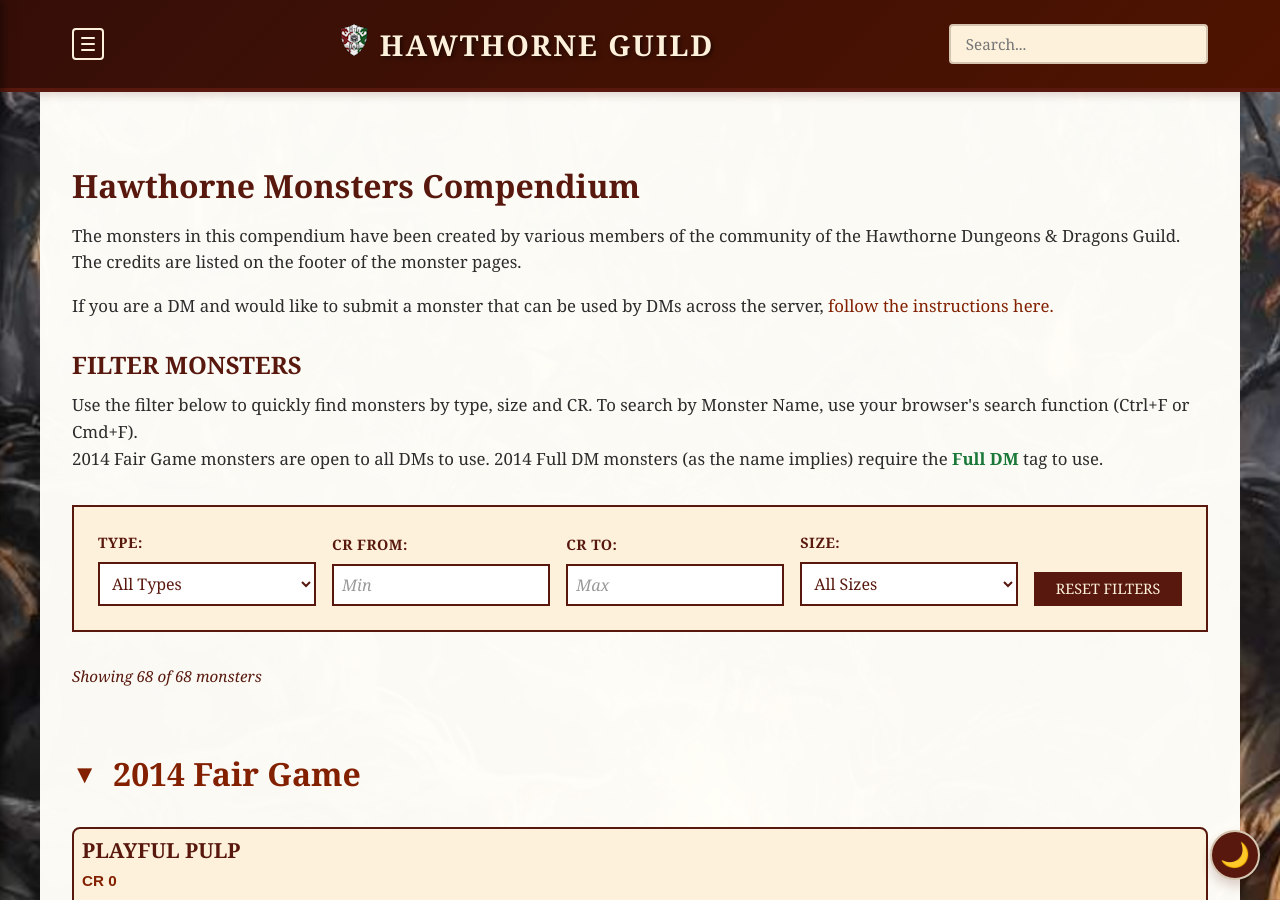
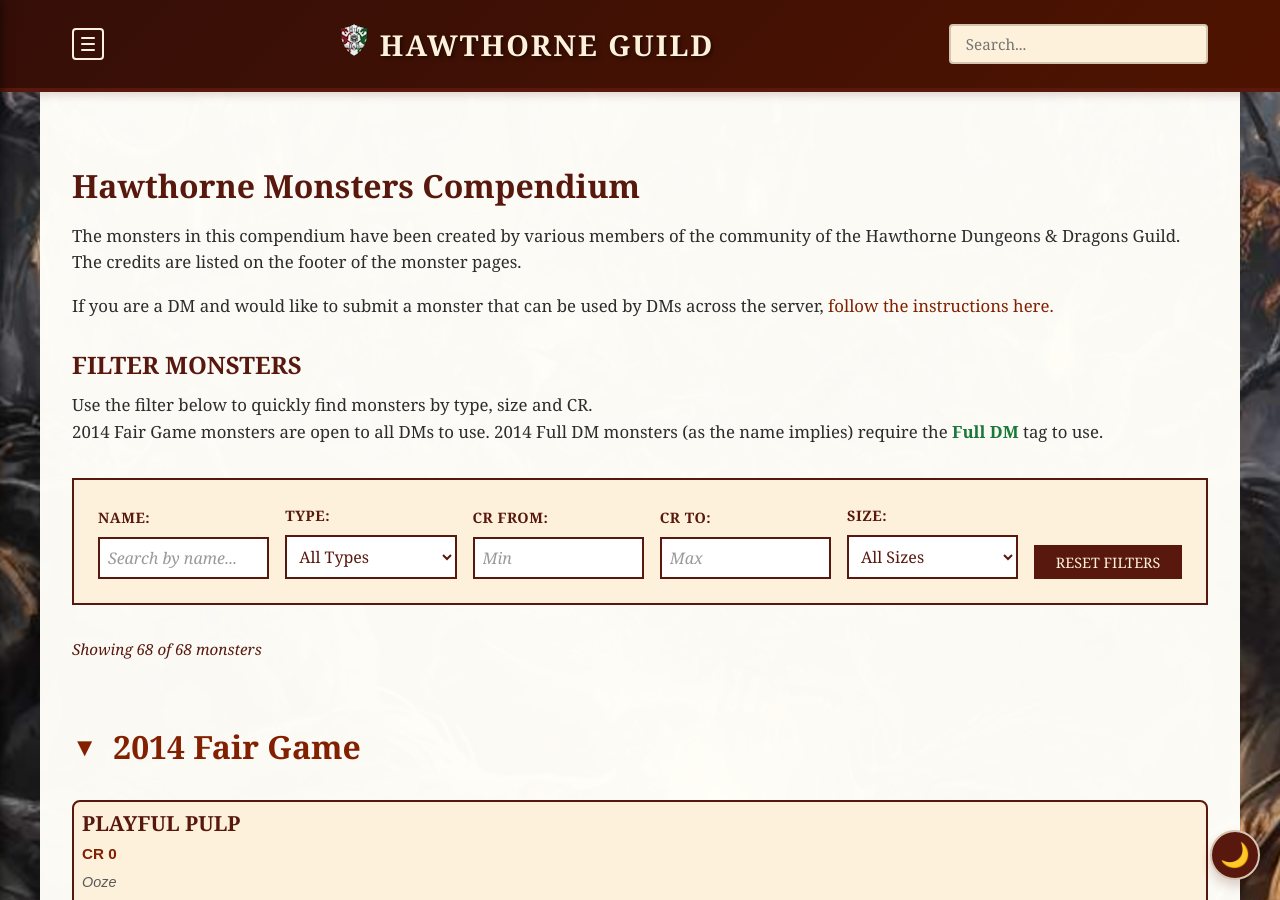
Before and after one commit to coconutswallow/Guides, a Jekyll site: the page built from monster-compendium/index.html, in a window 1280 px wide and 900 px high. Built offline with Jekyll 4.4.1, drawn with Linux system fonts in a browser that asks for light colours; comment, search, counter and statistics services are not loaded; some of the changed lines change nothing that is shown.

Commit message:
Update index.html

```diff
--- a/monster-compendium/index.html
+++ b/monster-compendium/index.html
@@ -12,10 +12,14 @@
 <p>If you are a DM and would like to submit a monster that can be used by DMs across the server, <a href="{{ site.baseurl }}/monster-compendium/monsters-submit/">follow the instructions here.</a> </p>
 
 <h3>Filter Monsters</h3>
-<p>Use the filter below to quickly find monsters by type, size and CR.   To search by Monster Name, use your browser's search function (Ctrl+F or Cmd+F).
+<p>Use the filter below to quickly find monsters by type, size and CR.
   <br>2014 Fair Game monsters are open to all DMs to use.  2014 Full DM monsters (as the name implies) require the <span class="role-full-dm">Full DM</span> tag to use.</p>
 
 <div class="filter-container">
+  <div class="filter-group">
+    <label for="name-search">Name:</label>
+    <input type="text" id="name-search" class="filter-input" placeholder="Search by name...">
+  </div>
   <div class="filter-group">
     <label for="type-filter">Type:</label>
     <select id="type-filter" class="filter-select">
@@ -268,6 +272,7 @@
 
 <script>
 document.addEventListener('DOMContentLoaded', function() {
+  const nameSearchInput = document.getElementById('name-search');
   const typeFilter = document.getElementById('type-filter');
   const crFromInput = document.getElementById('cr-from');
   const crToInput = document.getElementById('cr-to');
@@ -339,6 +344,7 @@
     const crFrom = crFromInput.value ? Number(crFromInput.value) : null;
     const crTo = crToInput.value ? Number(crToInput.value) : null;
     const selectedSize = sizeFilter.value;
+    const selectedName = nameSearchInput.value.toLowerCase().trim();
 
     let visibleCount = 0;
 
@@ -346,9 +352,11 @@
       const cardType = card.dataset.type;
       const cardCR = parseCR(card.dataset.cr);
       const cardSize = card.dataset.size;
+      const cardName = card.querySelector('h3 a').textContent.toLowerCase();
 
       const typeMatch = !selectedType || cardType === selectedType;
       const sizeMatch = !selectedSize || cardSize === selectedSize;
+      const nameMatch = !selectedName || cardName.includes(selectedName);
 
       // CR range matching
       let crMatch = true;
@@ -360,7 +368,7 @@
       }
 
       // Apply visibility based on all matches
-      if (typeMatch && crMatch && sizeMatch) {
+      if (typeMatch && crMatch && sizeMatch && nameMatch) {
         card.classList.remove('hidden');
         visibleCount++;
       } else {
@@ -414,6 +422,7 @@
     crFromInput.value = '';
     crToInput.value = '';
     sizeFilter.value = '';
+    nameSearchInput.value = '';
     filterMonsters();
   }
 
@@ -422,6 +431,7 @@
   crFromInput.addEventListener('input', filterMonsters);
   crToInput.addEventListener('input', filterMonsters);
   sizeFilter.addEventListener('change', filterMonsters);
+  nameSearchInput.addEventListener('input', filterMonsters);
   resetButton.addEventListener('click', resetFilters);
 
   // Initial count and filter execution
```
